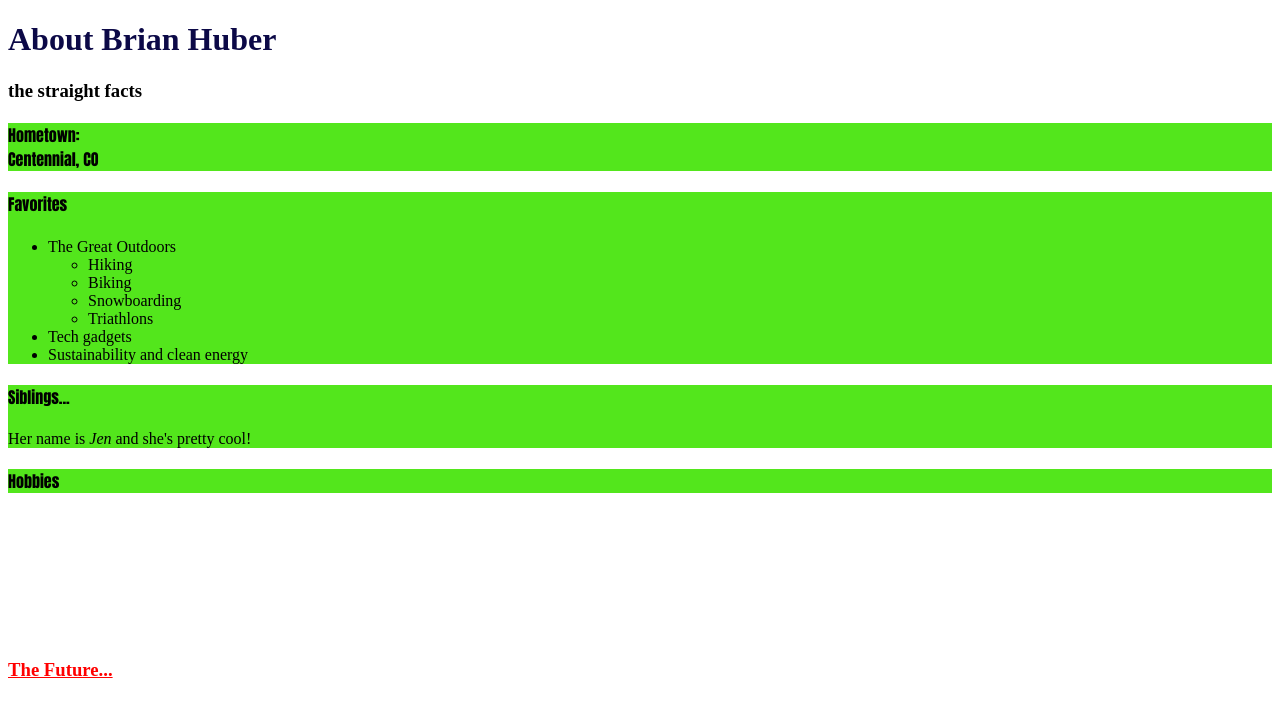
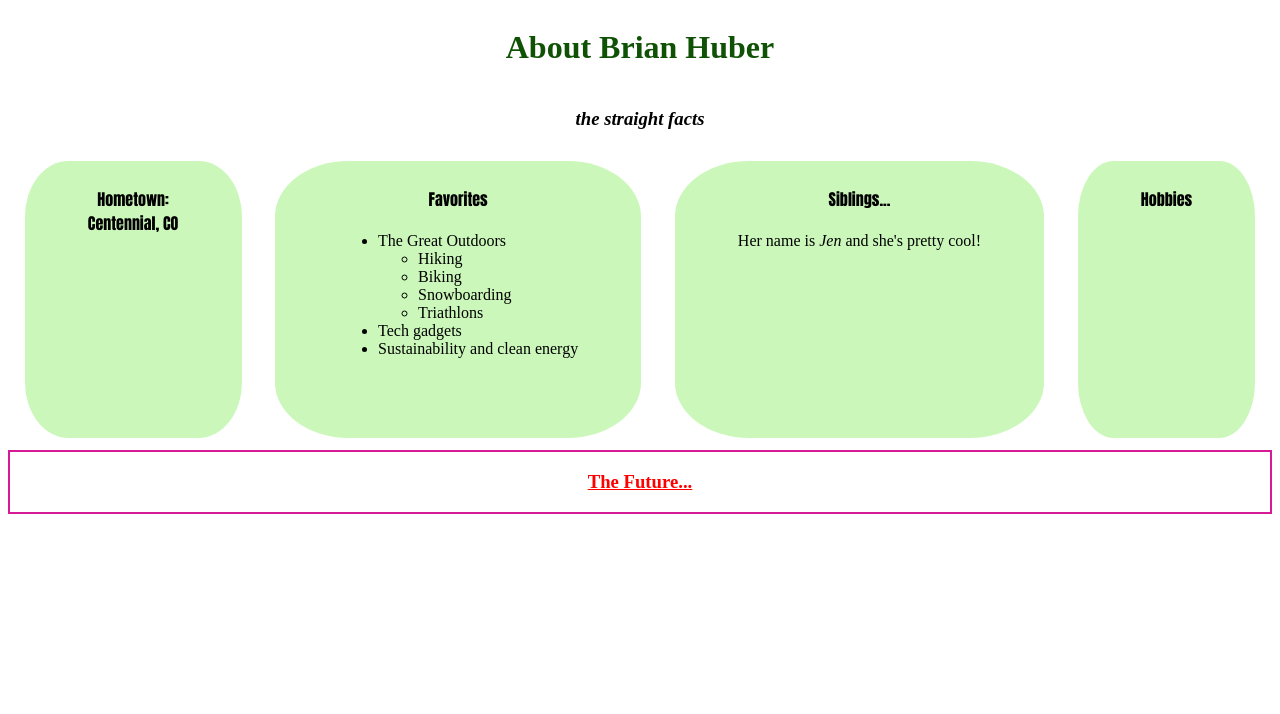
Before and after one commit to bhuber2010/gSchool_Personal-Profile-Site, a plain HTML site: page index.html in a window 1280 px wide. Drawn offline with nearby package versions, Linux system fonts and the light colour scheme.

Commit message:
css updates and js addition

```diff
--- a/css/style.css
+++ b/css/style.css
@@ -1,27 +1,47 @@
-div.title, {
+.flexparent {
+  display: flex;
+  justify-content: space-around;
+  flex-wrap: wrap;
+  align-content: space-between;
+}
 
-  display: block;
-  float: left;
+.title {
+  display: flex;
+  flex-flow: row wrap;
+  /*justify-content: center;*/
+  /*align-content: center;*/
 }
 
 h1 {
-  font: arial;
-  color: rgb(12, 9, 71);
+  text-align: center;
+  padding-bottom: 1px;
+  width: 100%;
+  color: rgb(16, 82, 5);
+}
+
+h3 {
+  text-align: center;
+  width: 100%;
 }
 
 .section {
-  height: auto;
-  background: rgb(83, 230, 28)
+  /*height: auto;*/
+  background: rgb(83, 230, 28);
+  background: rgba(83, 230, 28, 0.3);
+  padding: 5px 5% 5% 5%;
+  border-radius: 20%;
+  margin: 1%;
 }
 
 .footer {
-    position: fixed;
-    vertical-align: middle;
+    display: flex;
+    justify-content: center;
     bottom: 100px;
-    width: 100%;
+    border: 2px solid rgb(213, 26, 149);
 }
 
 h4 {
+  text-align: center;
   font-family: Impact, Charcoal, sans-serif;
 }
 
--- a/index.html
+++ b/index.html
@@ -3,15 +3,16 @@
 <head>
   <meta charset="utf-8">
   <link rel="stylesheet" href="css/style.css">
+  <script src="https://ajax.googleapis.com/ajax/libs/jquery/1.11.3/jquery.min.js"></script>
   <script type="text/javascript" src="js/script.js"></script>
   <title>gSchool - Personal Profile</title>
 </head>
 <body>
-  <div>
-    <div class="title">
-      <h1>About Brian Huber</h1>
-      <h3>the straight facts</h3>
-    </div>
+  <div class="title">
+    <h1>About Brian Huber</h1>
+    <h3><em>the straight facts</em></h3>
+  </div>
+  <div class="flexparent">
     <div class="section">
       <h4>
         Hometown:<br>Centennial, CO
@@ -56,8 +57,8 @@
         Hobbies
       </h4>
     </div>
-    <div class="footer">
-      <h3><a href="the_future.html">The Future...</a></h3>
-    </div>
+  </div>
+  <div class="footer">
+    <h3><a href="the_future.html">The Future...</a></h3>
   </div>
 </body>
--- a/js/script.js
+++ b/js/script.js
@@ -0,0 +1,8 @@
+$(document).ready(function() {
+  $(".section").mouseenter(function() {
+    $(this).hide(500);
+  });
+  $(".section").mouseleave(function() {
+    $(this).show(500);
+  })
+});
```
Also changed, not shown: 1 other file.
